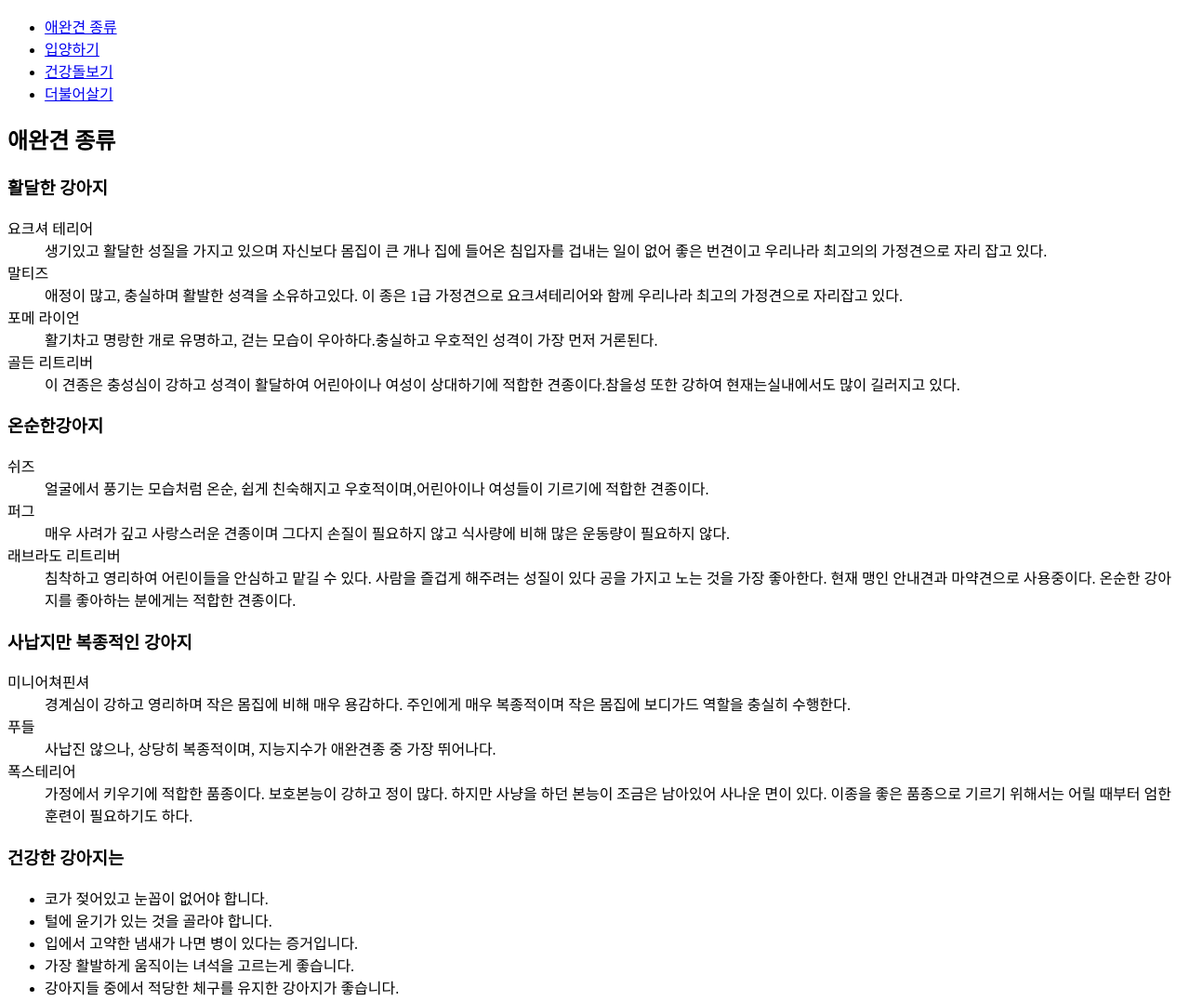
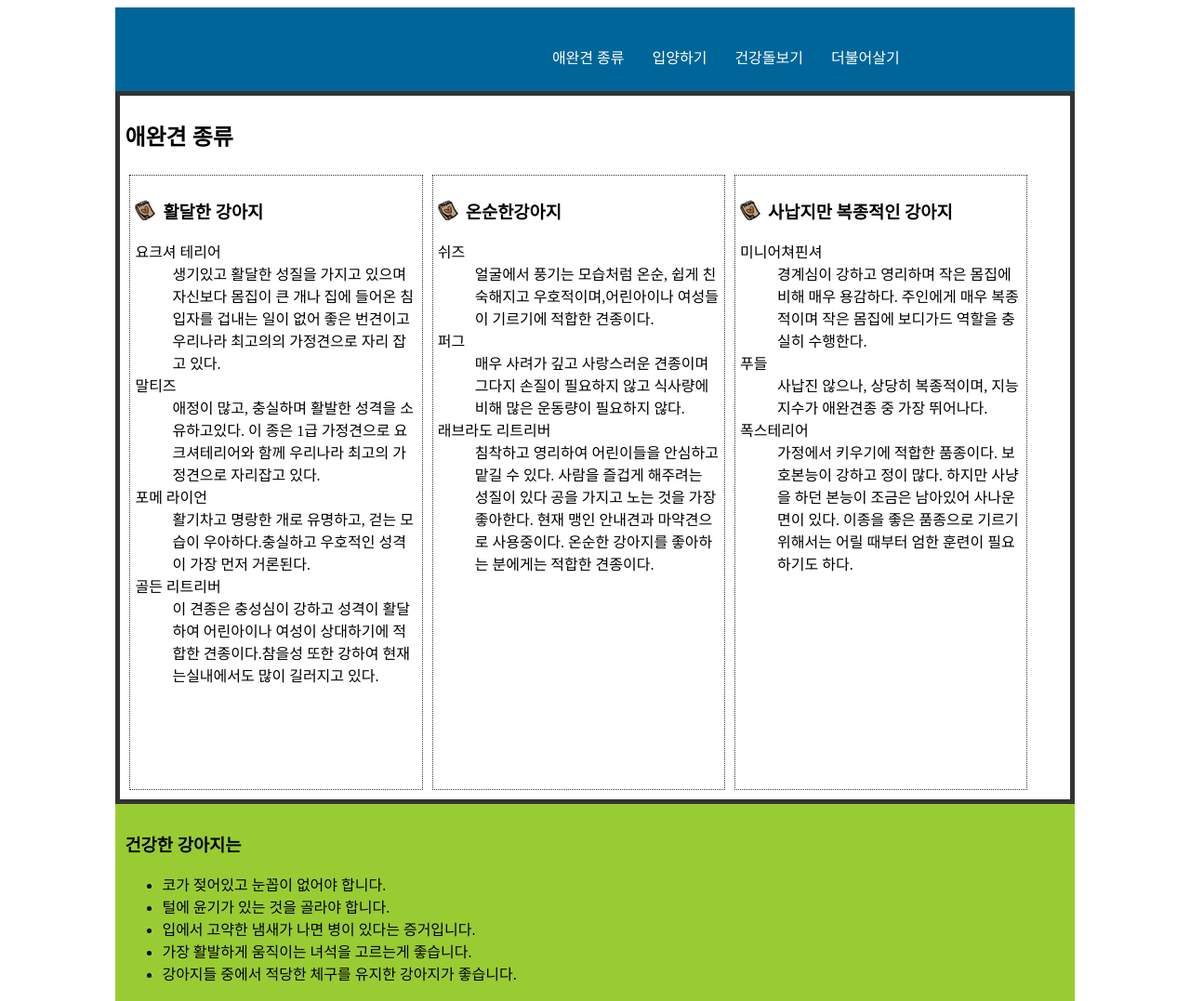
Before and after one commit to c1oud99/Practice_doit_HTML5-CSS3, a plain HTML site: page 10/layout2.html in a window 1280 px wide. Shown: the top 1077 px of the page at 93% size. Drawn offline with Linux system fonts and the light colour scheme.

Commit message:
Edit files in folders 09~10

```diff
--- a/10/css/layout.css
+++ b/10/css/layout.css
@@ -52,6 +52,18 @@ article{
 	padding:5px;
 	overflow:hidden;
 }
+article section{
+	width: 30%;
+	height: 650px;
+	float: left;
+	margin: 5px;
+	padding: 5px;
+	border: 1px dotted #333;
+}
+section h3{
+	background: url('../images/bg-note.png') no-repeat left center;
+	padding-left: 30px;
+}
 aside{
 	clear:both;
 	margin:0 auto;
--- a/10/layout2.html
+++ b/10/layout2.html
@@ -3,6 +3,7 @@
 <head>
 	<meta charset="utf-8">
 	<title>애완견 돌보기</title>
+	<link rel="stylesheet" href="css/layout.css">
 </head>
 <body>
 	<header>
```
